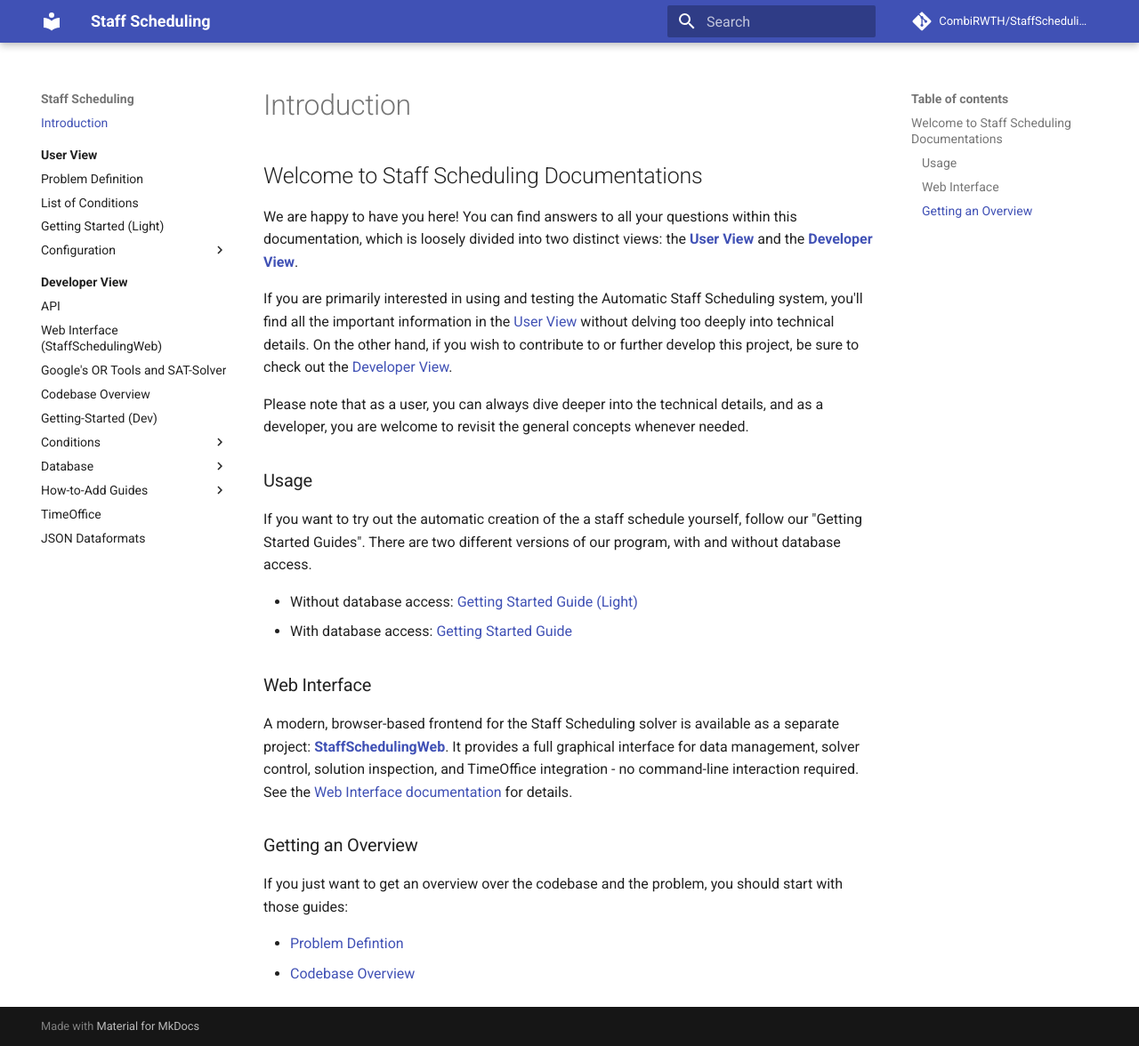
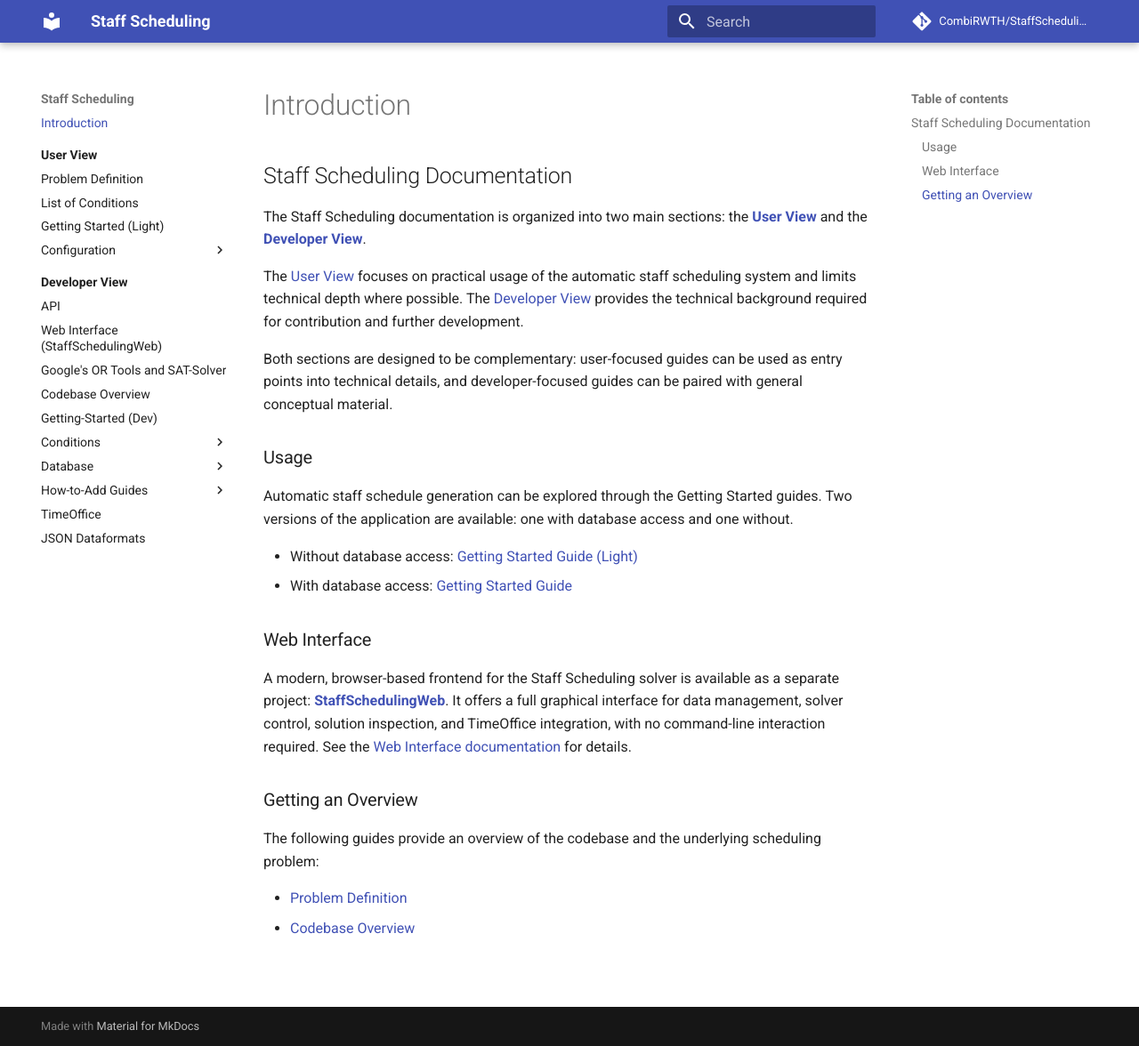
Before and after one commit to CombiRWTH/StaffScheduling, an MkDocs documentation site: the page built from docs/index.md, in a window 1280 px wide and 1176 px high. Shown: the whole window at 89% size. Built offline with MkDocs 1.6.1 and Material for MkDocs 9.7.7, drawn with Linux system fonts in a browser that asks for light colours; comment, search, counter and statistics services are not loaded.

Commit message:
Update Docs home page for a more professional tone

```diff
--- a/docs/index.md
+++ b/docs/index.md
@@ -1,26 +1,23 @@
-# Welcome to Staff Scheduling Documentations
+# Staff Scheduling Documentation
 
-We are happy to have you here! You can find answers to all your questions within this documentation, which is loosely divided into two distinct views: the [**User View**](./user-view) and the [**Developer View**](./developer-view).
+The Staff Scheduling documentation is organized into two main sections: the [**User View**](./user-view) and the [**Developer View**](./developer-view).
 
-If you are primarily interested in using and testing the Automatic Staff Scheduling system, you'll find all the important information in the [User View](./user-view) without delving too deeply into technical details. On the other hand, if you wish to contribute to or further develop this project, be sure to check out the [Developer View](./developer-view).
+The [User View](./user-view) focuses on practical usage of the automatic staff scheduling system and limits technical depth where possible. The [Developer View](./developer-view) provides the technical background required for contribution and further development.
 
-Please note that as a user, you can always dive deeper into the technical details, and as a developer, you are welcome to revisit the general concepts whenever needed.
+Both sections are designed to be complementary: user-focused guides can be used as entry points into technical details, and developer-focused guides can be paired with general conceptual material.
 
 ## Usage
-If you want to try out the automatic creation of the a staff schedule yourself, follow our
-"Getting Started Guides". There are two different versions of our program, with and without
-database access.
+Automatic staff schedule generation can be explored through the Getting Started guides. Two versions of the application are available: one with database access and one without.
 
 - Without database access: [Getting Started Guide (Light)](./user-view/getting-started-light-version)
 - With database access: [Getting Started Guide](./developer-view/getting-started-dev)
 
 ## Web Interface
 
-A modern, browser-based frontend for the Staff Scheduling solver is available as a separate project: **[StaffSchedulingWeb](https://julian466.github.io/StaffSchedulingWeb/)**. It provides a full graphical interface for data management, solver control, solution inspection, and TimeOffice integration - no command-line interaction required. See the [Web Interface documentation](./developer-view/web-interface) for details.
+A modern, browser-based frontend for the Staff Scheduling solver is available as a separate project: **[StaffSchedulingWeb](https://julian466.github.io/StaffSchedulingWeb/)**. It offers a full graphical interface for data management, solver control, solution inspection, and TimeOffice integration, with no command-line interaction required. See the [Web Interface documentation](./developer-view/web-interface) for details.
 
 ## Getting an Overview
-If you just want to get an overview over the codebase and the problem,
-you should start with those guides:
+The following guides provide an overview of the codebase and the underlying scheduling problem:
 
-- [Problem Defintion](./user-view/problem-definition)
+- [Problem Definition](./user-view/problem-definition)
 - [Codebase Overview](./developer-view/codebase-overview)
```
